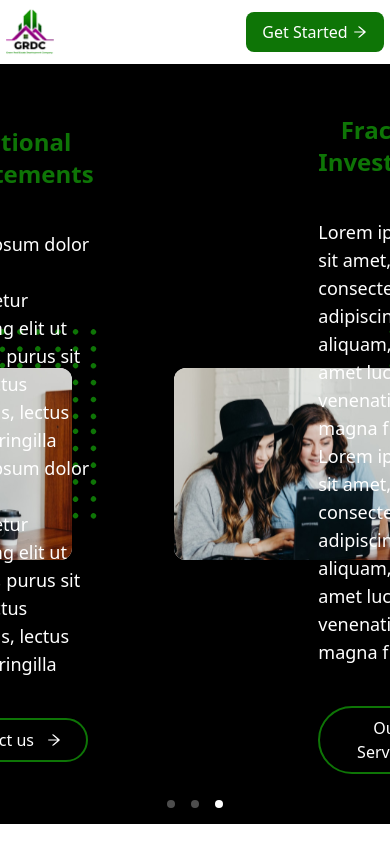
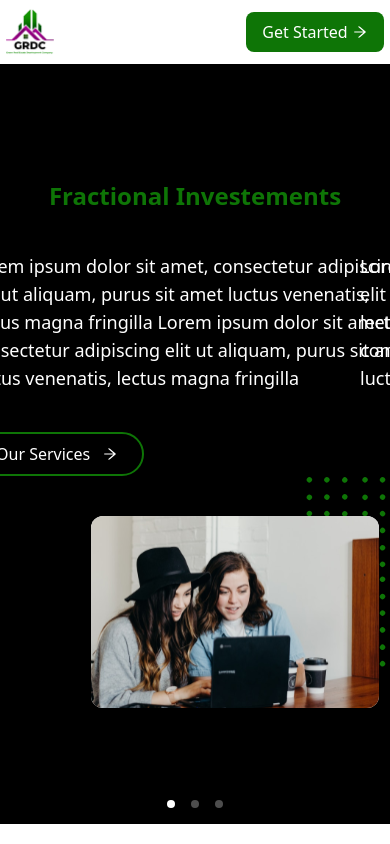
Before and after one commit to Mogakamo/GRDC-landing, a Next.js app: page / in a window 390 px wide. Shown: the top 844 px of the page. Built offline with nearby package versions, Linux system fonts and the light colour scheme.

Commit message:
hero section is responsive

```diff
--- a/components/Hero.jsx
+++ b/components/Hero.jsx
@@ -12,12 +12,12 @@ const Hero = () => {
       showArrows={false}
       // showIndicators={false}
       showStatus={false}
-      interval={3000}
-      autoPlay
-      infiniteLoop={true}
+      // interval
+      // autoPlay
+      // infiniteLoop
     >
-      <div className="flex p-10 h-[90vh] items-center justify-center space-x-20 px-20 mx-auto">
-        <div className="flex flex-col items-start w-[450px] space-y-10">
+      <div className="grid grid-cols-1 place-content-center place-items-center md:flex p-10 h-[90vh] items-center justify-center space-x-20 px-20 mx-auto">
+        <div className=" md:flex md:flex-col flex-col items-center md:items-start w-[450px] space-y-10">
           <h1 className="text-[#0E7506] font-semibold text-2xl">
             Fractional Investements
           </h1>
@@ -55,8 +55,8 @@ const Hero = () => {
           </div>
         </div>
       </div>
-      <div className="flex p-10 h-[90vh] items-center justify-center space-x-20 px-20 mx-auto">
-        <div className="flex flex-col items-start w-[450px] space-y-10">
+      <div className="grid grid-cols-1 place-content-center place-items-center md:flex p-10 h-[90vh] items-center justify-center space-x-20 px-20 mx-auto">
+        <div className="flex flex-col md:items-start items-center w-[450px] space-y-10">
           <h1 className="text-[#0E7506] font-semibold text-2xl">
             Fractional Investements
           </h1>
@@ -94,8 +94,8 @@ const Hero = () => {
           </div>
         </div>
       </div>
-      <div className="flex p-10 h-[90vh] items-center justify-center space-x-20 px-20 mx-auto">
-        <div className="flex flex-col items-start w-[450px] space-y-10">
+      <div className="grid grid-cols-1 place-content-center place-items-center md:flex p-10 h-[90vh] items-center justify-center space-x-20 px-20 mx-autoo">
+        <div className="flex flex-col md:items-start items-center w-[450px] space-y-10">
           <h1 className="text-[#0E7506] font-semibold text-2xl">
             Fractional Investements
           </h1>
```
